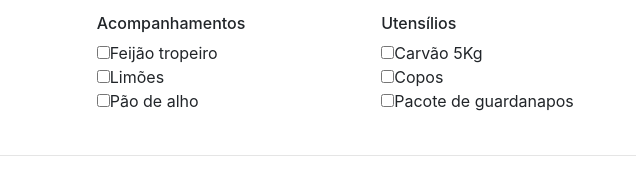
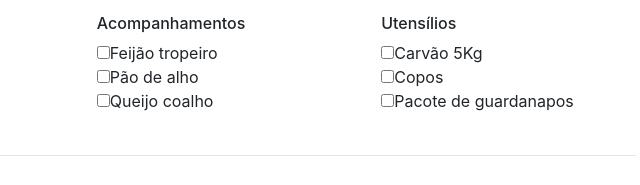
Before and after one commit to joaopedroav/DSW20191-CalculadoraChurrasco, a plain HTML site: page index.html in a window 1280 px wide. Shown: the part 772-957 px from the top of the page, 416-1056 px from the left. Drawn offline with Linux system fonts and the light colour scheme.

Commit message:
Atualizado item de acompanhamento

```diff
--- a/index.html
+++ b/index.html
@@ -103,8 +103,8 @@
                 <h6>Acompanhamentos</h6>
                 <form>
                     <input type="checkbox" name="acompanhamento1" value="acompanhamento1">Feijão tropeiro<br>
-                    <input type="checkbox" name="acompanhamento2" value="acompanhamento2">Limões<br>
-                    <input type="checkbox" name="acompanhamento3" value="acompanhamento3">Pão de alho<br>
+                    <input type="checkbox" name="acompanhamento2" value="acompanhamento2">Pão de alho<br>
+                    <input type="checkbox" name="acompanhamento3" value="acompanhamento3">Queijo coalho<br>
                 </form>
             </div>
             <div class="col-md-4">
```
